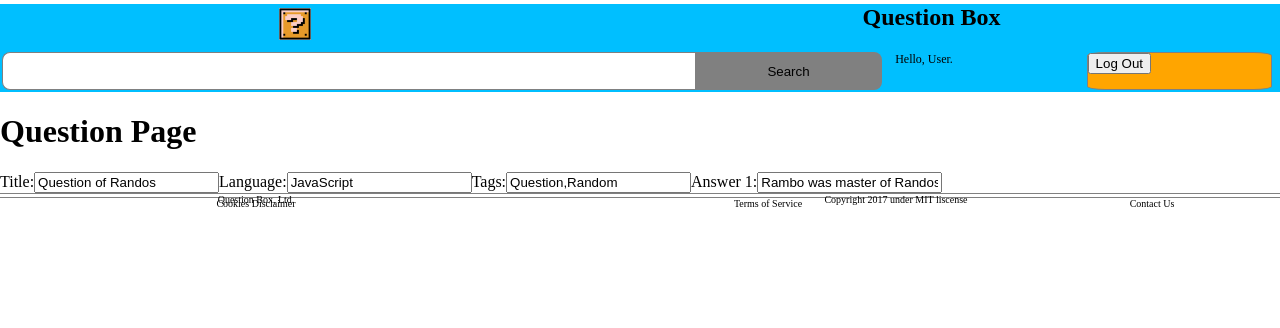
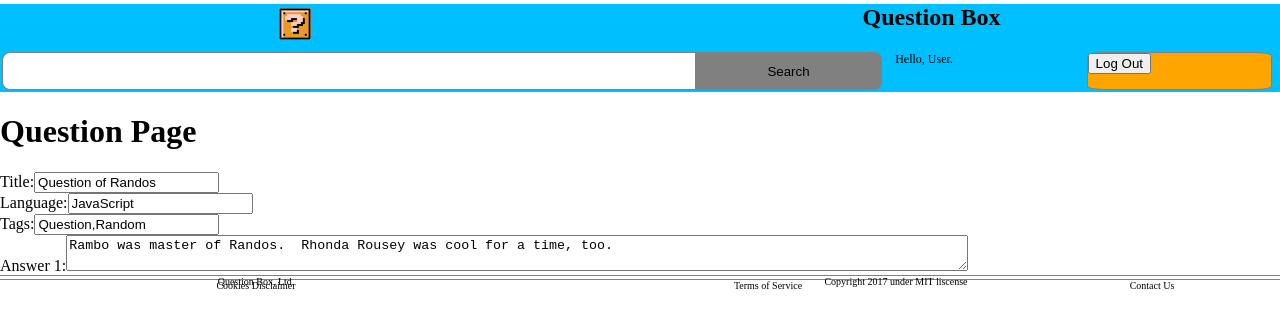
Before and after one commit to TIY-Durham-Question-Box/question-box-frontend, a React (Create React App) app: page /viewquestion in a window 1280 px wide. Shown: the top 328 px of the page. Built offline with nearby package versions, Linux system fonts and the light colour scheme.

Commit message:
Styles the question page

```diff
--- a/src/components/questionpage.js
+++ b/src/components/questionpage.js
@@ -39,7 +39,7 @@ export default class QuestionPage extends Component {
             </label>
             <label>
               Answer {this.state.history[0].answerId}:
-              <input type="area" value={this.state.history[0].answer} readOnly/>
+              <textarea readOnly>{this.state.history[0].answer}</textarea>
             </label>
           </div>
       </div>
--- a/src/styles/question-page.css
+++ b/src/styles/question-page.css
@@ -0,0 +1,7 @@
+.questionpage-component{
+  display: flex;
+  flex-direction: column;
+}
+textarea{
+  width:70%;
+}
```
